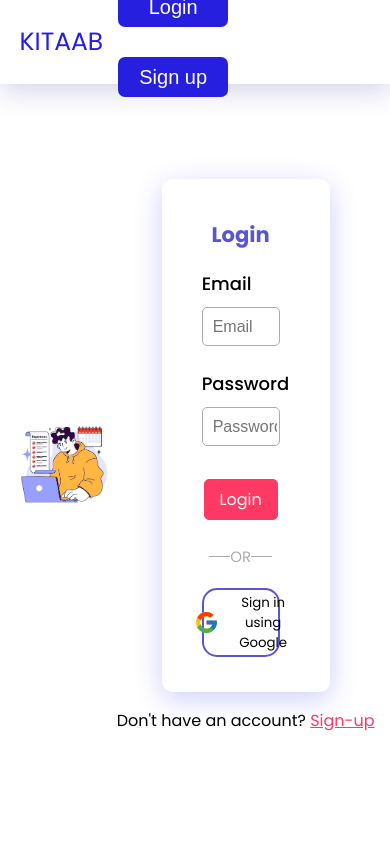
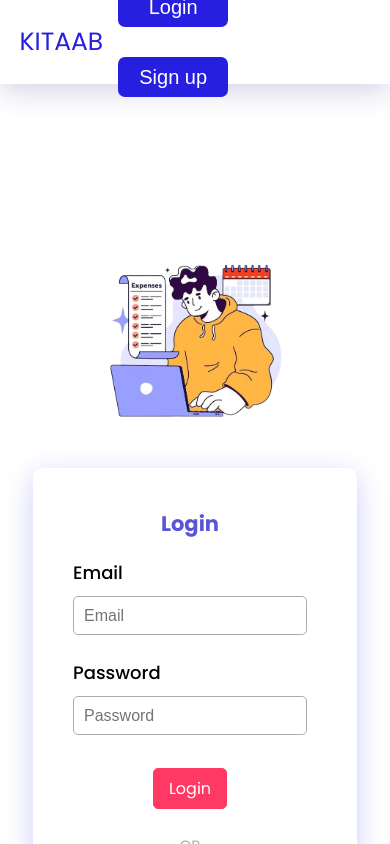
Before and after one commit to Gaurav-45/expense-tracker, a React (Create React App) app: page /login in a window 390 px wide. Shown: the top 844 px of the page. Built offline with nearby package versions, Linux system fonts and the light colour scheme.

Commit message:
Login page responsive

```diff
--- a/src/components/Login/Login.css
+++ b/src/components/Login/Login.css
@@ -158,3 +158,28 @@
     height: 25px;
     margin: 0 20px 0 0;
 }
+
+@media only screen and (max-width: 600px){
+    .login_container{
+        flex-direction: column;
+        margin-top: 10vh;
+    }
+
+    .sidehug{
+        margin-top: 20vh;
+    }
+
+    .login_image{
+        width: 50vw;
+    }
+
+    .right_sidehug{
+        margin-top: 5vh;
+        margin-left: auto;
+        margin-right: auto;
+    }
+
+    .login_form{
+        width: 60vw;
+    }
+}
```
